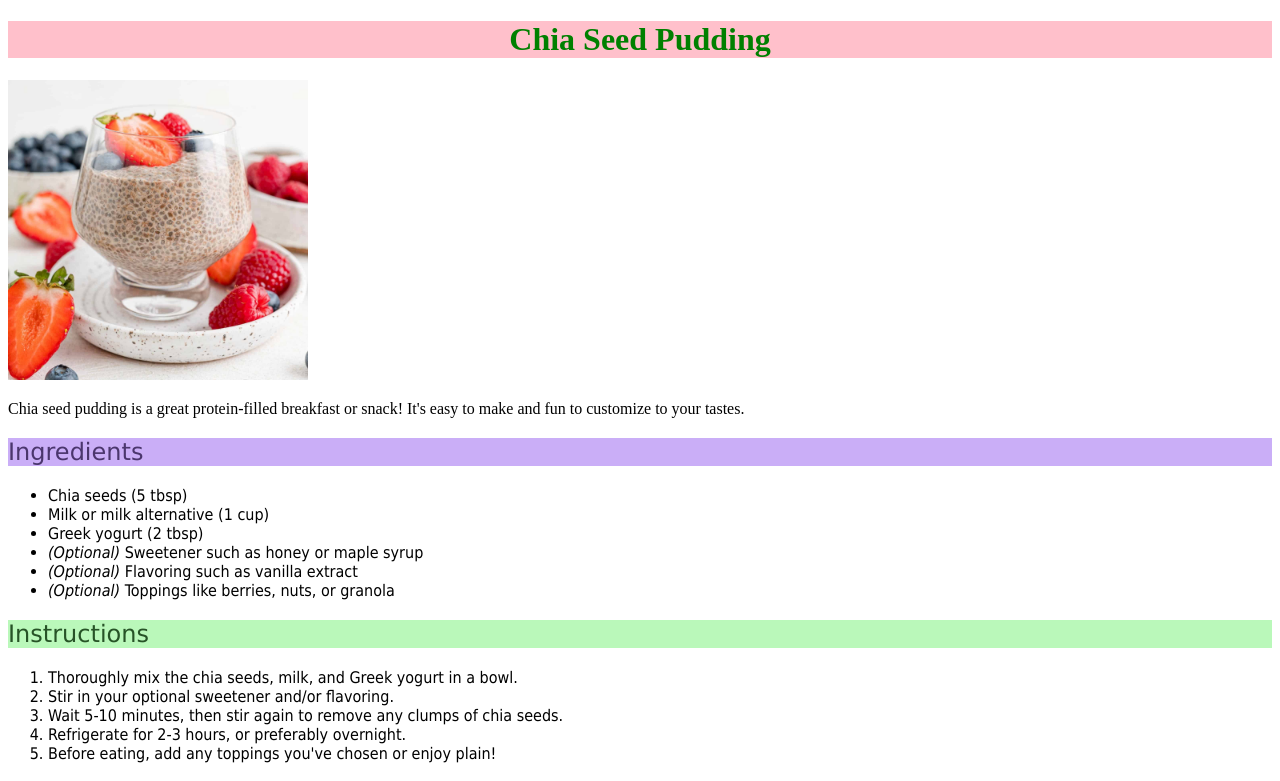
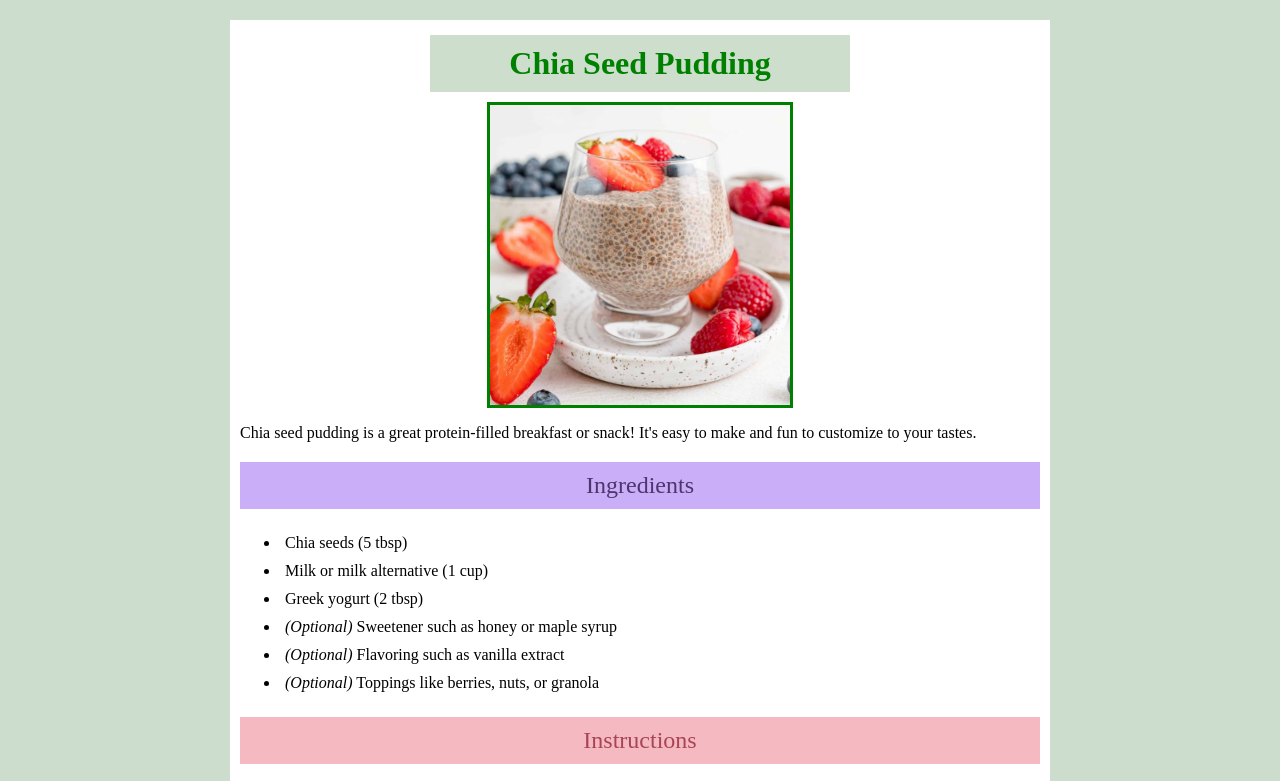
Before and after one commit to cath0htac/odin-recipes, a plain HTML site: page recipes/chia_seed_pudding.html in a window 1280 px wide. Shown: the top 781 px of the page. Drawn offline with Linux system fonts and the light colour scheme.

Commit message:
Practice intro CSS on existing pages

```diff
--- a/recipes/chia_seed_pudding.html
+++ b/recipes/chia_seed_pudding.html
@@ -9,8 +9,9 @@
     </head>
 
     <body>
+        <div class="card">
             <h1>Chia Seed Pudding</h1>
-        <img src="../images/chia_seed_pudding.jpg" alt="A photo of a bowl of chia seed pudding with berries on top." width='300'>
+            <img src="../images/chia_seed_pudding.jpg" alt="A photo of a bowl of chia seed pudding with berries on top.">
 
             <p>Chia seed pudding is a great protein-filled breakfast or snack! It's easy to make and fun to customize to your tastes.</p>
 
@@ -32,5 +33,6 @@
                 <li>Refrigerate for 2-3 hours, or preferably overnight.</li>
                 <li>Before eating, add any toppings you've chosen or enjoy plain!</li>
             </ol>
+        </div>
     </body>
 </html>
--- a/styles.css
+++ b/styles.css
@@ -1,20 +1,41 @@
+body {
+    background-color: rgb(156, 189, 156, 0.5);
+    font-family: "Times New Roman", serif;
+}
+
 h1 {
-    font-family: "Times New Roman", serif;
     color: green;
-    background-color: pink;
+    background-color: rgb(156, 189, 156, 0.5);
     text-align: center;
+    width: 400px;
+    padding: 10px;
+    margin: 5px auto;
+}
+
+img {
+    display: block;
+    height: 300px;
+    margin: 10px auto;
+    border-style: solid;
+    border-color: green;
 }
 
 li {
-    font-family: Tahoma, sans-serif;
-    font-size: 16px;
     font-weight: lighter;
+    padding: 5px;
+}
+
+#recipes {
+    width: 400px;
+    margin: 10px auto;
+    font-size: 18px;
 }
 
 #ingredients,
 #instructions {
-    font-family: Verdana, Tahoma, sans-serif;
     font-weight: lighter;
+    padding: 10px 5px;
+    text-align: center;
 }
 
 #ingredients {
@@ -23,6 +44,13 @@ li {
 }
 
 #instructions {
-    background-color: hsl(120, 81%, 85%);
-    color: hsl(120, 36%, 24%);
+    background-color: rgb(245, 185, 194);
+    color: #a84555;
 }
+
+.card {
+    background-color: white;
+    width: 800px;
+    margin: 20px auto;
+    padding: 10px;
+}
```
Also changed, not shown: index.html (+3 -1 lines), recipes/pasta_salad.html (+2 -0 lines), recipes/vegetable_wraps.html (+2 -0 lines). Lines whose indentation alone changed are shown as unchanged.
